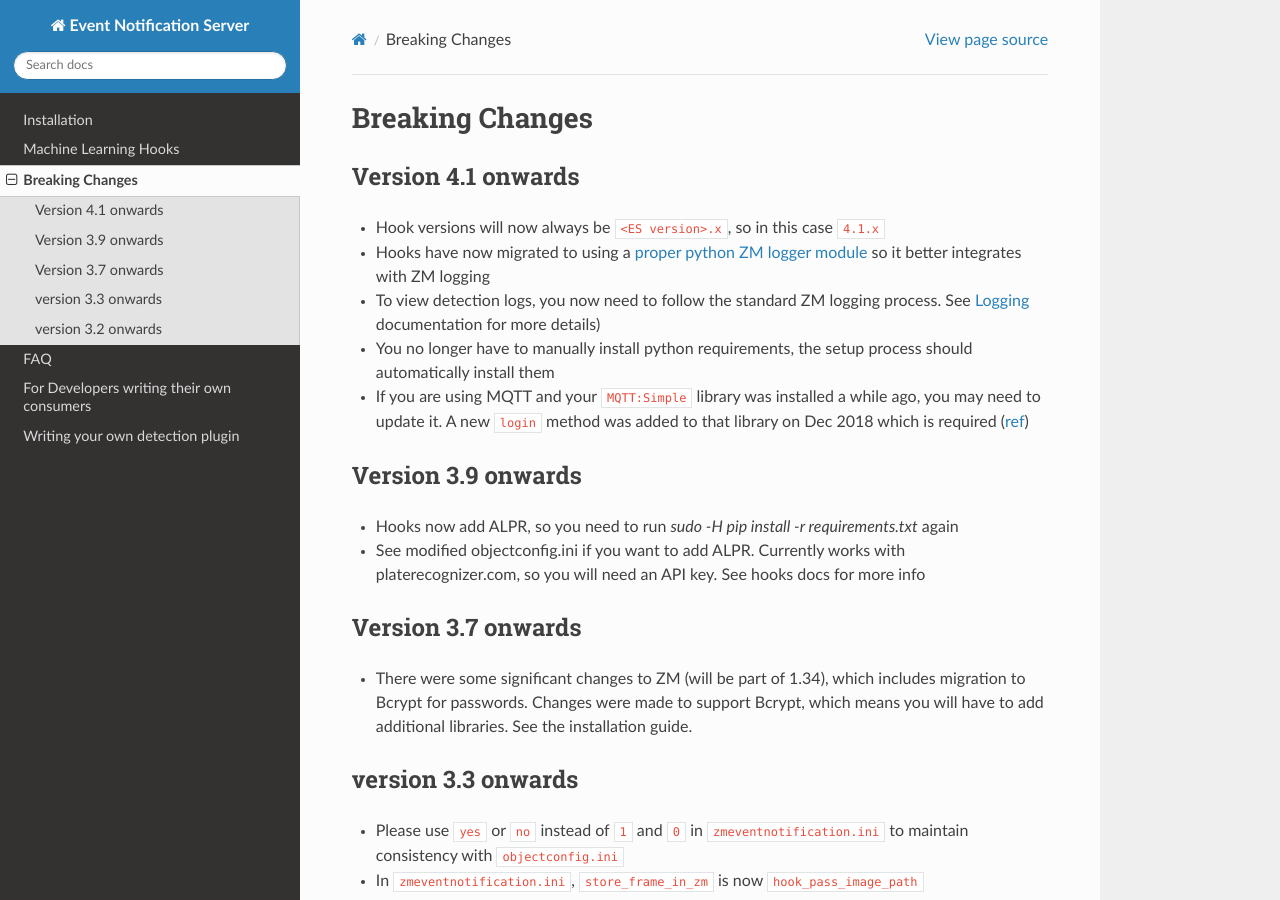
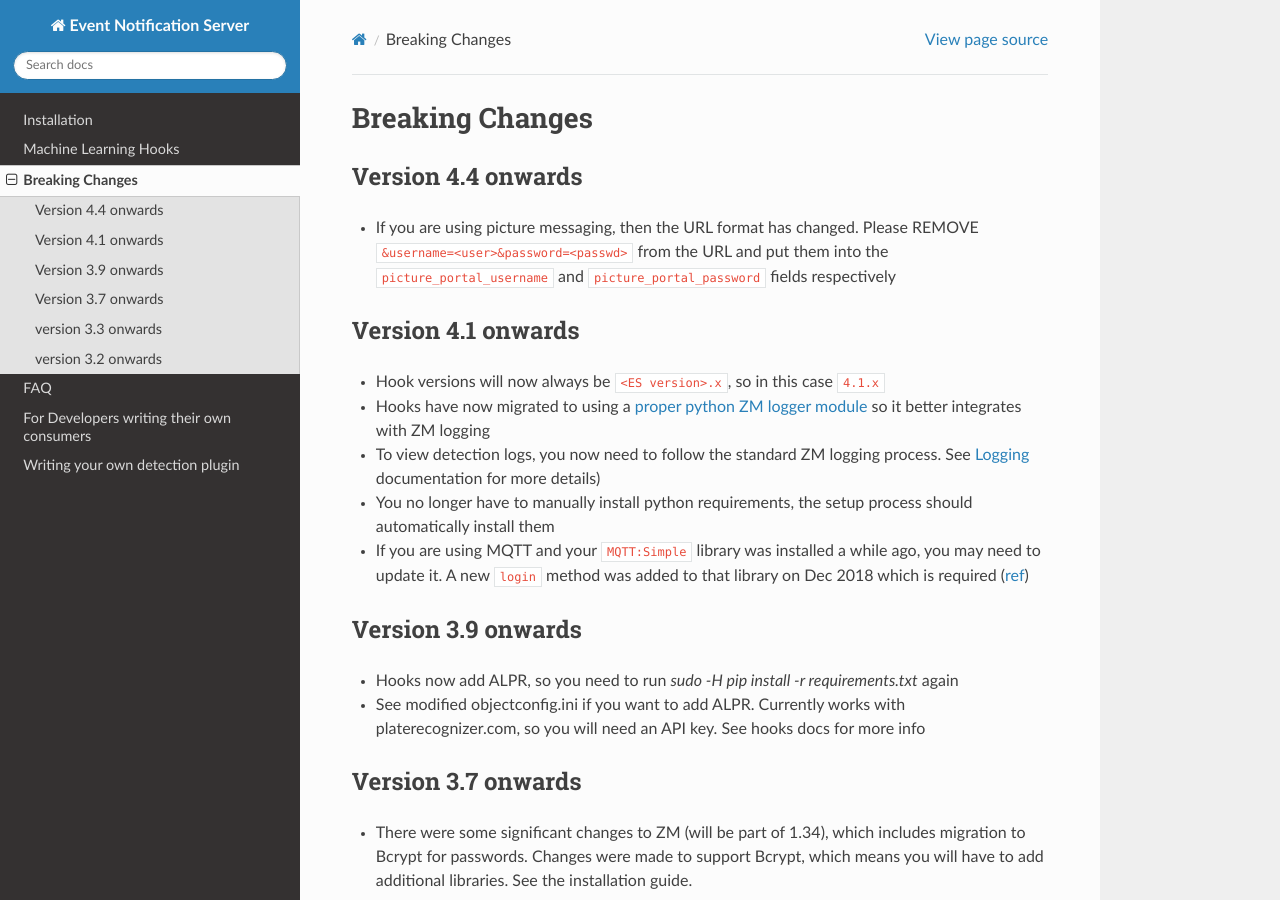
Before and after one commit to ZoneMinder/zmeventnotification, a Sphinx documentation site: the page built from docs/guides/breaking.rst, in a window 1280 px wide and 900 px high. Built offline with Sphinx 7.4.7 and the Read the Docs theme 2.0.0, drawn with Linux system fonts in a browser that asks for light colours.

Commit message:
#161 add note to breaking change doc

```diff
--- a/docs/guides/breaking.rst
+++ b/docs/guides/breaking.rst
@@ -1,5 +1,10 @@
 Breaking Changes
 ----------------
+
+Version 4.4 onwards
+~~~~~~~~~~~~~~~~~~~~
+- If you are using picture messaging, then the URL format has changed. Please REMOVE ``&username=<user>&password=<passwd>`` from the URL and put them into the ``picture_portal_username`` and ``picture_portal_password`` fields respectively
+
 
 Version 4.1 onwards
 ~~~~~~~~~~~~~~~~~~~~
```
